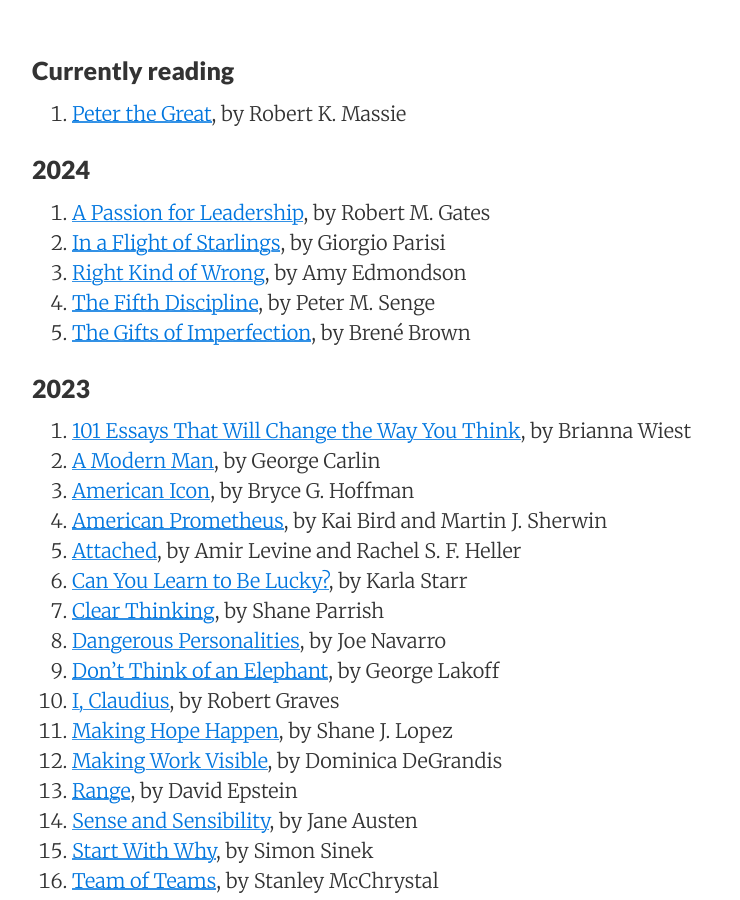
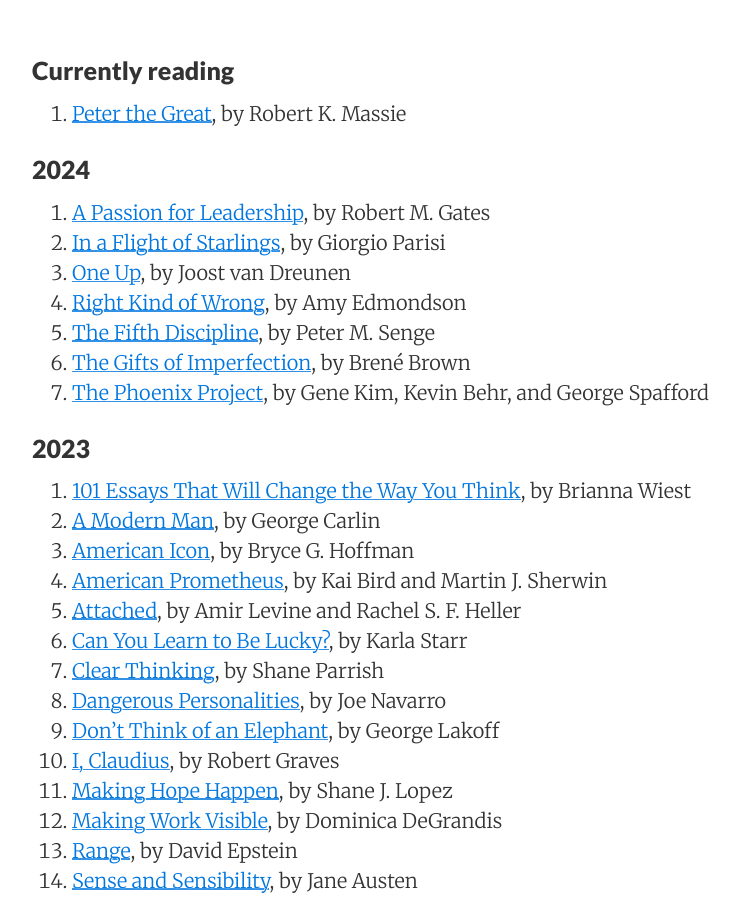
Before and after one commit to sewardlee337/sewardlee337.github.io, a Jekyll site: the page built from readinglist.md, in a window 1280 px wide and 900 px high, scrolled down 320 px. Shown: the whole window, without its empty margins (188-928 px from the left). Built offline with Jekyll 4.4.1, drawn with Linux system fonts in a browser that asks for light colours; nearby versions of some CDN libraries.

Commit message:
update reading list

```diff
--- a/readinglist.md
+++ b/readinglist.md
@@ -19,9 +19,11 @@ _"My alma mater was books, a good library... I could spend the rest of my life r
 
 1. [A Passion for Leadership](https://www.amazon.com/Passion-Leadership-Lessons-Change-Service/dp/0307949648), by Robert M. Gates
 1. [In a Flight of Starlings](https://www.amazon.com/Flight-Starlings-Wonders-Complex-Systems/dp/059349315X), by Giorgio Parisi
+1. [One Up](https://www.amazon.com/One-Up-Creativity-Competition-Business/dp/0231197527), by Joost van Dreunen
 1. [Right Kind of Wrong](https://www.amazon.com/Right-Kind-Wrong-Science-Failing/dp/1982195061), by Amy Edmondson
 1. [The Fifth Discipline](https://www.amazon.com/Fifth-Discipline-Practice-Learning-Organization/dp/0385517254), by Peter M. Senge
 1. [The Gifts of Imperfection](https://www.amazon.com/Gifts-Imperfection-Think-Supposed-Embrace-ebook/dp/B00BS03LL6/ref=tmm_kin_swatch_0?_encoding=UTF8&qid=&sr=), by Brené Brown
+1. [The Phoenix Project](https://www.amazon.com/Phoenix-Project-DevOps-Helping-Business/dp/1942788290), by Gene Kim, Kevin Behr, and George Spafford
 
 
 ### 2023
```
